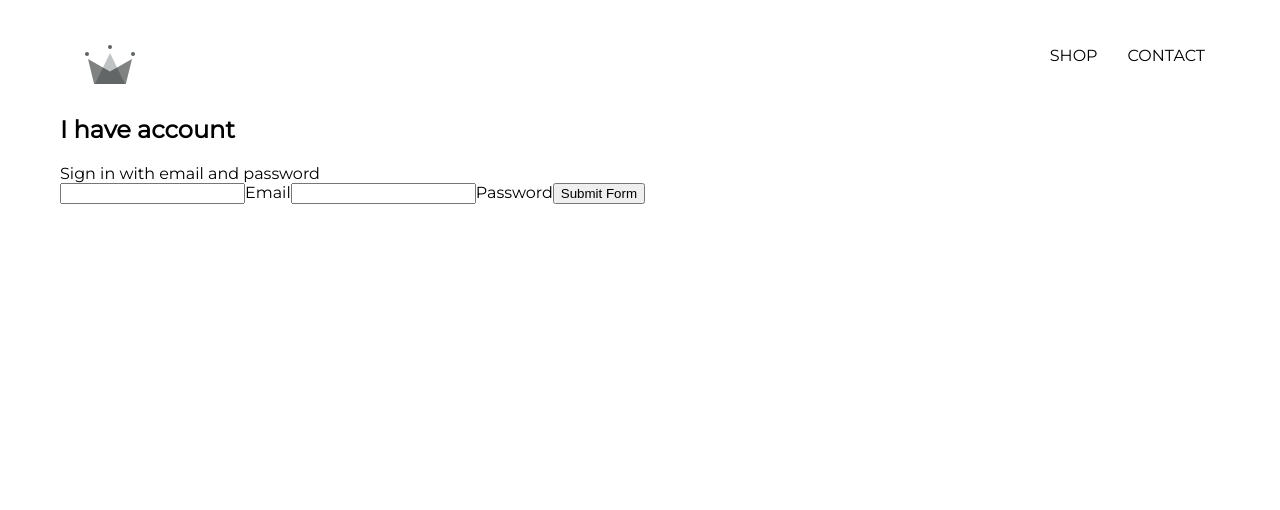
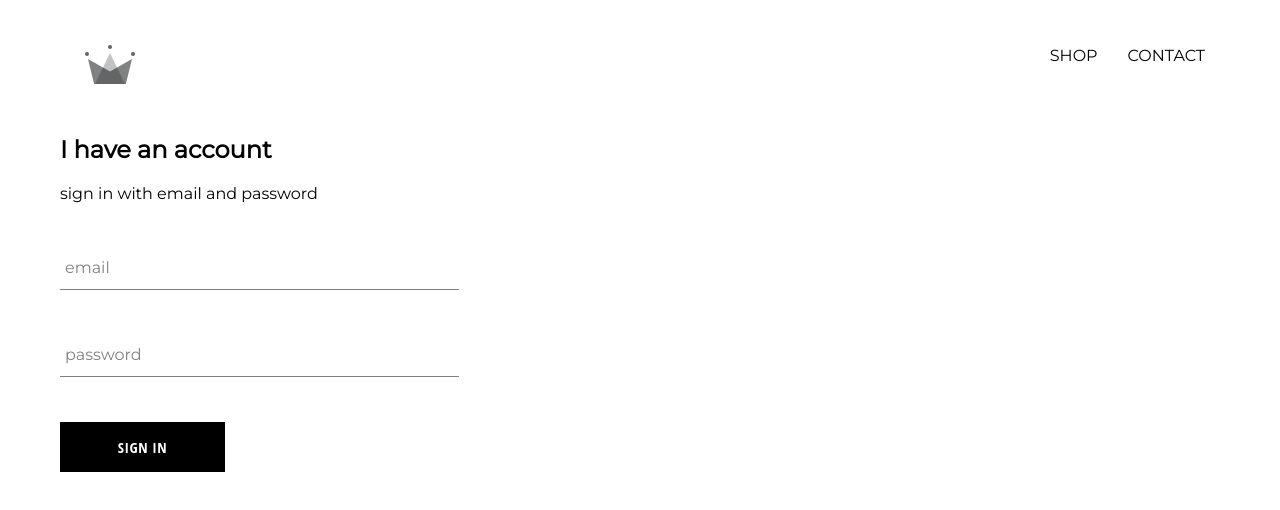
Before and after one commit to VishnuSivadas1994/Bling-Online, a React (Create React App) app: page /signin in a window 1280 px wide. Shown: the top 510 px of the page. Built offline with nearby package versions, Linux system fonts and the light colour scheme.

Commit message:
custom button init

```diff
--- /dev/null
+++ b/src/components/custom-button/custom-button.component.jsx
@@ -0,0 +1,11 @@
+import React from 'react';
+import './custom-button.styles.scss';
+
+
+const CustomButton = ({ children, ...otherProps }) => (
+    <button className='custom-button' {...otherProps} >
+        {children}
+    </button>
+);
+
+export default CustomButton;
--- /dev/null
+++ b/src/components/form-input/form-input.component.jsx
@@ -0,0 +1,19 @@
+import React from 'react';
+import './form-input.styles.scss';
+
+
+
+const FormInput = ({ handleChange, label, ...otherProps }) => (
+    <div className='group'>
+        <input className='form-input' onChange={handleChange} {...otherProps} />
+        {
+            label ?
+                (<label className={`${otherProps.value.length ? 'shrink' : ''} form-input-label `} >
+                    {label}
+                </label>)
+                : null
+        }
+    </div>
+);
+
+export default FormInput;
--- a/src/components/sign-in/sign-in.component.jsx
+++ b/src/components/sign-in/sign-in.component.jsx
@@ -1,5 +1,7 @@
 import React from 'react';
 import './sign-in.styles.scss';
+import FormInput from '../form-input/form-input.component';
+import CustomButton from '../custom-button/custom-button.component';
 
 
 class SignIn extends React.Component {
@@ -26,19 +28,19 @@ class SignIn extends React.Component {
     }
 
     render() {
-        return(
+        return (
             <div className='sign-in'>
-                <h2>I have account</h2>
-                <span>Sign in with email and password</span>
+                <h2>I have an account</h2>
+                <span>sign in with email and password</span>
 
 
                 <form onSubmit={this.handleSubmit}>
-                    <input name="email" type="email" value={this.state.email} onChange={this.handleChange} required />
-                    <label>Email</label>
-                    <input name="password" type="password" value={this.state.password} onChange={this.handleChange} required />
-                    <label>Password</label>
 
-                    <input type="submit" value="Submit Form" />
+                    <FormInput name="email" type="email" value={this.state.email} handleChange={this.handleChange} label="email" required />
+
+                    <FormInput name="password" type="password" value={this.state.password} handleChange={this.handleChange} label="password" required />
+
+                    <CustomButton type="submit"> Sign In </CustomButton>
                 </form>
 
             </div>
--- a/src/components/sign-in/sign-in.styles.scss
+++ b/src/components/sign-in/sign-in.styles.scss
@@ -0,0 +1,10 @@
+.sign-in{
+    width: 30vw;
+    display: flex;
+    flex-direction: column;
+
+    .title{
+        margin: 10px 0;
+
+    }
+}
```
Also changed, not shown: src/components/custom-button/custom-button.styles.scss (renamed from src/pages/sign-in-and-sign-up/custom-button.styles.scss), src/components/form-input/form-input.styles.scss (renamed from src/pages/sign-in-and-sign-up/form-input.styles.scss).
